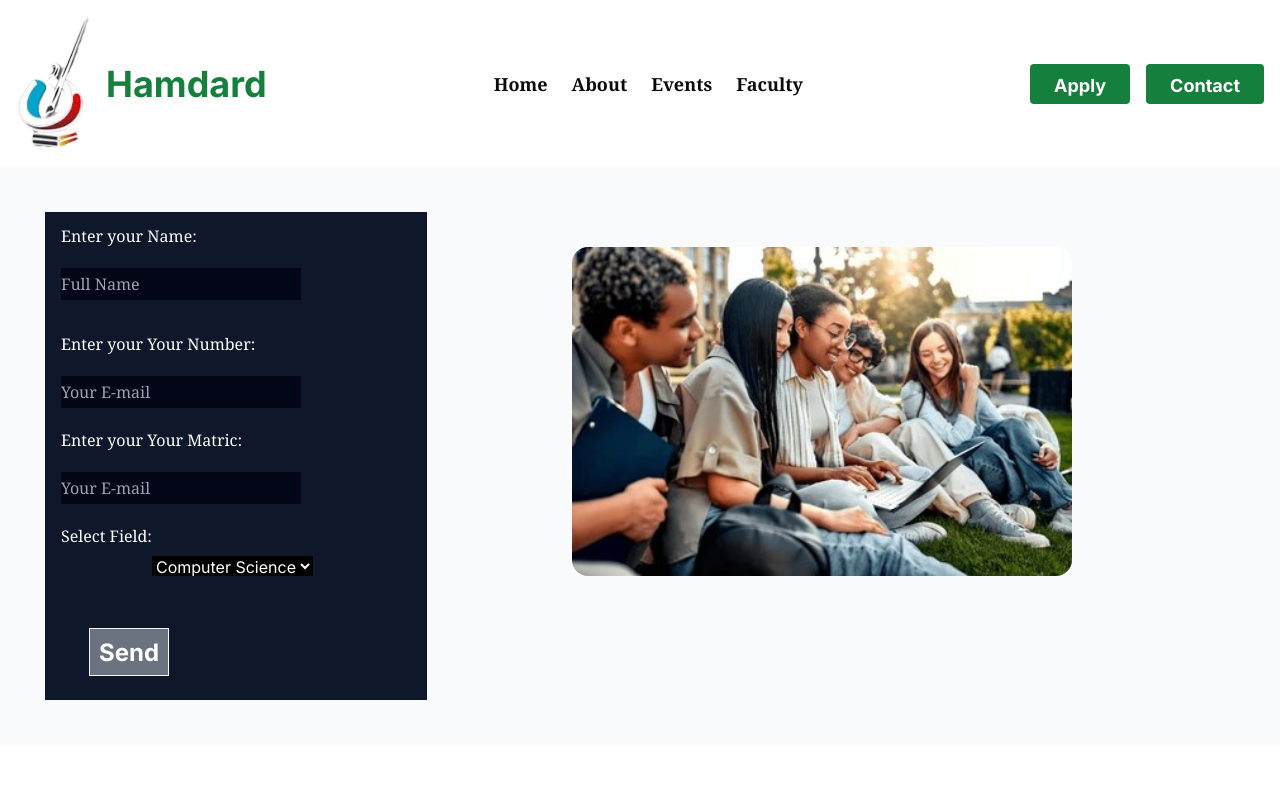
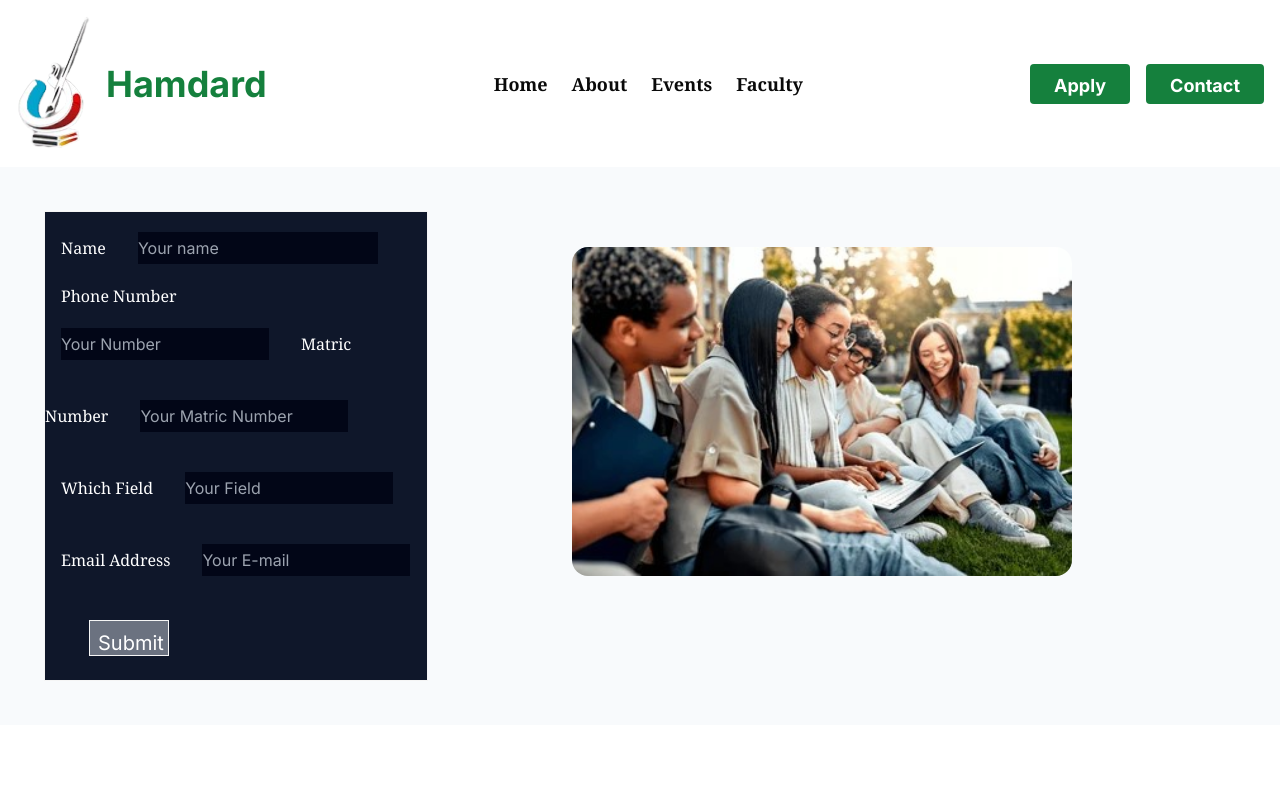
Before and after one commit to Duahabibkhan67/Hamdard-Website, a Next.js app: page /apply in a window 1280 px wide. Shown: the top 800 px of the page. Built offline with nearby package versions, Linux system fonts and the light colour scheme.

Commit message:
first commit message

```diff
--- a/package.json
+++ b/package.json
@@ -9,6 +9,7 @@
     "lint": "next lint"
   },
   "dependencies": {
+    "@formspree/react": "^2.5.1",
     "@radix-ui/react-dialog": "^1.1.2",
     "aos": "^2.3.4",
     "class-variance-authority": "^0.7.0",
--- a/src/app/apply/page.tsx
+++ b/src/app/apply/page.tsx
@@ -1,5 +1,6 @@
 import Image from "next/image";
 import Link from "next/link";
+import ContactForm from "@/components/apply";
 export default function Apply(){
  return(
   <div className="bg-slate-50">
@@ -8,31 +9,7 @@ export default function Apply(){
  <div className="sm:flex justify-between">
   <section className="bg-slate-900 sm:w-96 border border-accent sm:mx-11 my-11">
 
-<div className="my-3">
-   <label className="text-white mx-4 my-6 sm:h-20  font-serif" htmlFor="name">Enter your Name:
-   <input className="bg-slate-950 mx-4 sm:h-8 sm:w-60  my-5" type="text" placeholder="Full Name"   required/>
-   </label>
-   </div>
-  <div>
-   <label className="text-white mx-4 my-6 sm:h-20   font-serif " htmlFor="email">Enter your Your Number:
-   <input className="bg-slate-950 mx-4 h-8 sm:w-60  my-5" type="phone" placeholder="Your E-mail"  required/>
-   </label>
-</div>
-<div>
-   <label className="text-white mx-4 my-6 sm:h-20   font-serif " htmlFor="email">Enter your Your Matric:
-   <input className="bg-slate-950 mx-4 h-8 sm:w-60  my-5" type="phone" placeholder="Your E-mail"  required/>
-   </label>
-</div>
-<div  className=" flex    mx-4 h-20 ">
-   <h1 className="text-1xl text-white font-serif">Select Field:</h1>
-      <select className="h-5 w-42 mt-8 mr-10 cursor-pointer  bg-black text-white" name="person" id="person" >Select Field
-       <option  value="2Person">Computer Science</option>
-       <option value="3Person">Commerce</option>
-       <option value="4Person">Pre-Medical</option>
-       <option value="5Person">Pre-Engineering</option>
-      </select>
-    </div>
-  <button className="  text-2xl  text-white border border-accent h-12 w-20  bg-gray-500 hover:bg-lime-800 hover:scale-105 my-6  mx-11   p-2 "><b>Send</b></button>
+< ContactForm />
 
 </section>
 
--- a/src/app/contact/page.tsx
+++ b/src/app/contact/page.tsx
@@ -1,26 +1,11 @@
 import Image from "next/image";
 import Link from "next/link";
+import Contactform from "@/components/contact";
 export default function Contact(){
  return(
   <div className="bg-slate-50">
    <div className="xl:flex xl:justify-between">
-    <section>
-   <section className="my-4">
-    <div className=" mx-9">
-     <h1 className="xl:text-4xl font-serif my-6 "><b>Get In touch</b></h1>
-     <h1 className="xl:text-2xl font-serif text-gray-700 ">Have a question or just want to say hi? We love to hear from you.</h1>
-    </div>
-   </section>
-   <section>
-    <div>
-    <input className="bg-slate-200 mx-4 xl:h-8 xl:w-72  my-5" type="text" placeholder="Full Name"   required/>
-    <input className="bg-slate-200 mx-4 xl:h-8 xl:w-72  my-5" type="email" placeholder="Enter Your E-mail"   required/>
-    <input className="bg-slate-200 mx-4 xl:h-8 xl:w-96  my-5" type="text" placeholder="Your Subject"   required/>
-    <textarea  className="bg-slate-200   mx-4 xl:w-1/2 " name="Message" id="msg" placeholder="Your Message"  rows={5}>Message</textarea>
-    </div>
-    <button className="sm:text-2xl text-white sm:ml-56 my-9 border border-accent bg-blue-950 xl:h-12 xl:w-60 rounded-2xl hover:bg-stone-600">Send Message</button>
-   </section></section>
-
+    < Contactform />
    <section className="bg-slate-200 sm:mx-8 my-11 xl:h-auto xl:w-auto">
     <div className="">
      <div>
--- /dev/null
+++ b/src/components/apply.jsx
@@ -0,0 +1,117 @@
+'use client';
+import React from 'react';
+import { useForm, ValidationError } from '@formspree/react';
+
+function ContactForm() {
+  const [state, handleSubmit] = useForm("myzypkjg");
+  if (state.succeeded) {
+      return (
+       <div>
+
+       <p className='bg-slate-200  h-52 w-72 p-6 text-2xl mx-16 my-20 font-semibold'>Thanks for Applying In Our College! <br /> 🙂 </p></div>
+      )
+
+  }
+  return (
+   <div>
+   <form onSubmit={handleSubmit}>
+
+   <label className="text-white mx-4 my-6 sm:h-20  font-serif"  htmlFor="name">
+      Name
+      </label>
+      <input
+     className="bg-slate-950 mx-4 sm:h-8 sm:w-60 text-white my-5"
+     placeholder="Your name"
+        id="text"
+        type="text"
+        name="text"
+        required
+      />
+      <ValidationError
+        prefix="text"
+        field="text"
+        errors={state.errors}
+      />
+
+
+           {/* number */}
+      <label  className="text-white mx-4 my-6 sm:h-20   font-serif" htmlFor="number">
+       Phone Number
+      </label>
+      <input
+       placeholder="Your Number"
+ className="bg-slate-950 mx-4 sm:h-8 sm:w-52  my-5 text-white"
+        id="number"
+        type="number"
+        name="number"
+        required
+      />
+      <ValidationError
+        prefix="number"
+        field="number"
+        errors={state.errors}
+      />
+      <label  className="text-white mx-4 my-6 sm:h-20   font-serif" htmlFor="number">
+        Matric Number
+      </label>
+      <input
+       placeholder="Your Matric Number"
+ className="bg-slate-950 mx-4 sm:h-8 sm:w-52 text-white  my-5"
+        id="number"
+        type="number"
+        name="number"
+        required
+      />
+      <ValidationError
+        prefix="number"
+        field="number"
+        errors={state.errors}
+      />
+
+       <label  className="text-white mx-4 my-6 sm:h-20   font-serif" htmlFor="field">
+      Which Field
+      </label>
+      <input
+       placeholder="Your Field"
+ className="bg-slate-950 mx-4 sm:h-8 sm:w-52 my-5 text-white"
+        id="text"
+        type="text"
+        name="text"
+        required
+      />
+      <ValidationError
+        prefix="text"
+        field="text"
+        errors={state.errors}
+      />
+            <label  className="text-white mx-4 my-6 sm:h-20  font-serif" htmlFor="email">
+        Email Address
+      </label>
+      <input
+       placeholder="Your E-mail"
+ className="bg-slate-950 mx-4 sm:h-8 sm:w-52  my-5 text-white"
+        id="email"
+        type="email"
+        name="email"
+        required
+      />
+      <ValidationError
+        prefix="Email"
+        field="email"
+        errors={state.errors}
+      />
+      <button className="  text-xl  text-white border border-accent h-9 w-20  bg-gray-500 hover:bg-lime-800 hover:scale-105 my-6  mx-11   p-2 " type="submit" disabled={state.submitting}>
+        Submit
+      </button>
+    </form>
+    </div>
+  );
+}
+
+function App() {
+  return (
+    <ContactForm />
+  );
+}
+
+export default App;
--- /dev/null
+++ b/src/components/contact.jsx
@@ -0,0 +1,82 @@
+'use client';
+import React from 'react';
+import { useForm, ValidationError } from '@formspree/react';
+
+function ContactForm() {
+  const [state, handleSubmit] = useForm("myzypkjg");
+  if (state.succeeded) {
+      return (
+       <div>
+
+       <p className='bg-slate-200  h-52 w-72 p-6 text-2xl mx-16 my-20 font-semibold'>Thanks for Contact Us! <br /> 🙂 </p></div>
+      )
+
+  }
+  return (
+   <div>
+
+   <section className="my-4">
+    <div className=" mx-9">
+     <h1 className="xl:text-4xl font-serif my-6 "><b>Get In touch</b></h1>
+     <h1 className="xl:text-2xl font-serif text-gray-700 ">Have a question or just want to say hi? We love to hear from you.</h1>
+    </div>
+   </section>
+   <form onSubmit={handleSubmit}>
+
+   <label htmlFor="name">
+      Name
+      </label>
+      <input
+      className="bg-slate-200 mx-4 xl:h-8 xl:w-72  my-5"
+        id="text"
+        type="text"
+        name="text"
+      />
+      <ValidationError
+        prefix="Email"
+        field="email"
+        errors={state.errors}
+      />
+      <label htmlFor="email">
+        Email Address
+      </label>
+      <input
+      className="bg-slate-200 mx-4 xl:h-8 xl:w-72  my-5"
+        id="email"
+        type="email"
+        name="email"
+      />
+      <ValidationError
+        prefix="Email"
+        field="email"
+        errors={state.errors}
+      />
+            <label htmlFor="message">
+    Message
+      </label>
+      <textarea
+       className="bg-slate-200   mx-4 xl:w-1/2 "
+        id="message"
+        rows={6}
+        name="message"
+      />
+      <ValidationError
+        prefix="Message"
+        field="message"
+        errors={state.errors}
+      />
+      <button className="sm:text-2xl text-white sm:ml-56 my-9 border border-accent bg-blue-950 xl:h-12 xl:w-60 rounded-2xl hover:bg-stone-600" type="submit" disabled={state.submitting}>
+        Submit
+      </button>
+    </form>
+    </div>
+  );
+}
+
+function App() {
+  return (
+    <ContactForm />
+  );
+}
+
+export default App;
--- a/src/components/header.tsx
+++ b/src/components/header.tsx
@@ -42,7 +42,7 @@ export default function Header(){
 
   <div className="flex-col  flex gap-4 px-6 py-4   ">
 <Link href="/"><button className="text-xl  hover:scale-110 hover:underline-offset-1"><b>Home</b></button></Link>
-<Link href="/about"><button className="text-xl    hover:scale-110 hover:underline-offset-1"><b>About</b></button></Link>
+<Link href="/about"><button className="text-xl    hover:scale-110  hover:underline"><b>About</b></button></Link>
 <Link href="/events"><button  className="text-xl hover:scale-110"><b>Events</b></button></Link>
 <Link href="/faculty"><button className="text-xl   hover:scale-110"> <b>Faculty</b></button></Link>
 
--- a/src/components/hero.tsx
+++ b/src/components/hero.tsx
@@ -2,7 +2,7 @@ import Image from "next/image";
 import Link from "next/link";
 export default function Hero(){
  return(
-  <div className="bg-orange-300 flex flex-col lg:flex-row justify-between   item-center sm:h-screen p-6 lg:p-12  ">
+  <div className="bg-orange-300 mx-0 flex flex-col lg:flex-row justify-between   item-center sm:h-screen p-6 lg:p-12  ">
   <section  className="flex flex-col sm:items-center lg:items-start ">
       <h1 data-aos="fade-up"
      data-aos-duration="3000" className="text-white text-3xl   sm:text-4xl lg:text-6xl rounded text-center lg:text-left sm:mb-4    font-bold  ">
--- a/src/components/student.tsx
+++ b/src/components/student.tsx
@@ -2,7 +2,7 @@ import Image from "next/image"
 export default function Student(){
  return(
   <div className="bg-white">
-   <section className="grid grid-cols-1 sm:grid-cols-3 gap-6 p-6 sm:p-12 m-4 sm:m-16 rounded-lg bg-slate-200 ">
+   <section className="grid grid-cols-1 sm:grid-cols-3 gap-6 p-6 sm:p-12 sm:m-4 m-2 md:m-4 lg:m-6   rounded-lg bg-slate-200 ">
     <div className="text-center sm:text-left">
      <h1 className="text-green-700 text-4xl sm:text-6xl font-bold">
       <b>1000+</b>
@@ -22,7 +22,7 @@ export default function Student(){
    </section>
 
 <section >
-   <section className="sm:p-12 p-6 m-4 sm:m-16 border border-gray-300 bg-slate-50 rounded-lg flex flex-col lg:flex-row items-center ">
+   <section className="sm:p-12 p-6 m-2 sm:m-4 md:m-6 lg:m-8 border border-gray-300 bg-slate-50 rounded-lg flex flex-col lg:flex-row items-center ">
     <div className="flex-1 sm:pr-6">
      <p  data-aos="fade-down"
      data-aos-easing="linear"
```
Also changed, not shown: src/app/about/page.tsx (+5 -5 lines), src/app/faculty/page.tsx (+4 -4 lines), src/components/admission.tsx (+2 -2 lines), src/components/card.tsx (+9 -7 lines), 1 other file (tests, documents, lock files or other folders).
